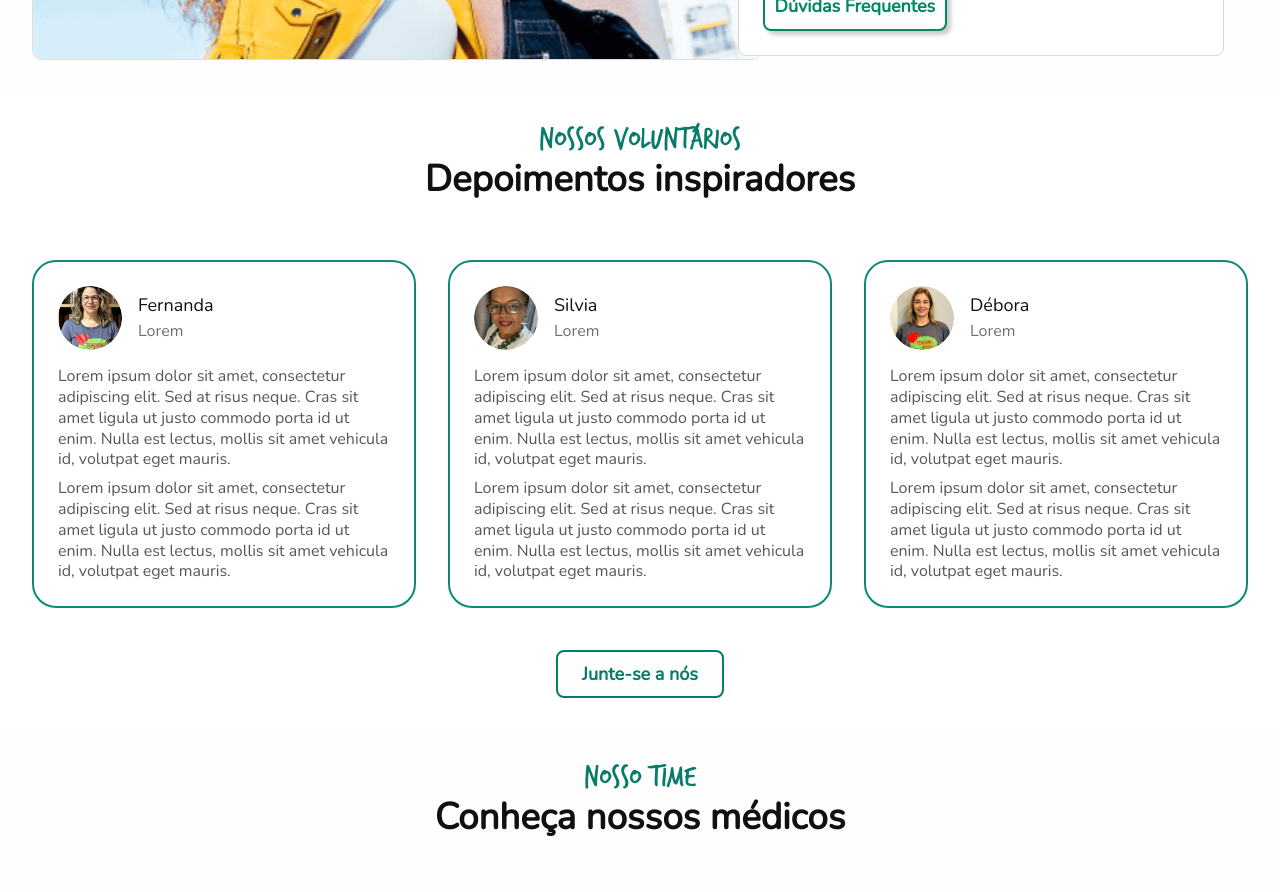
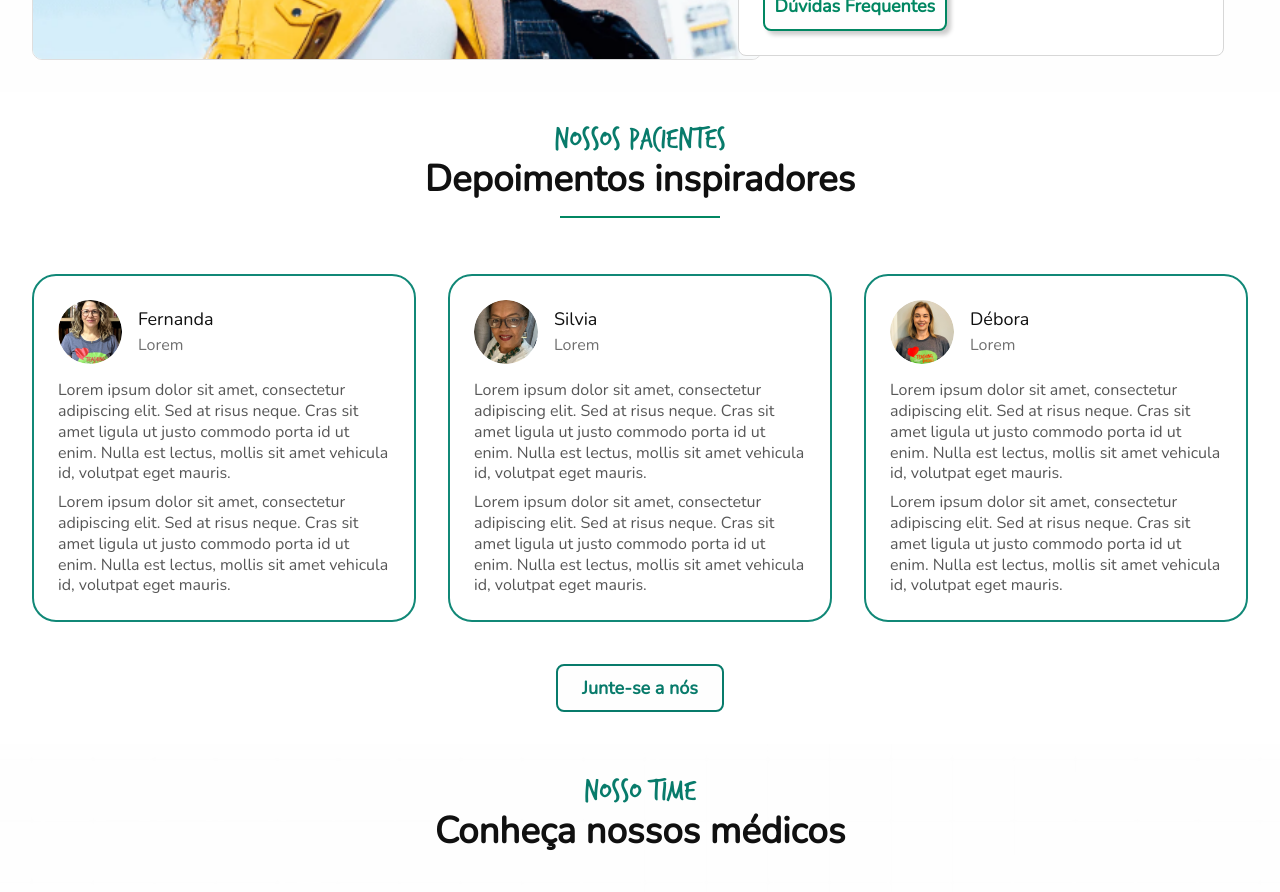
Before and after one commit to glauciabierwagen/lacrei-challenge, a Next.js app: page /medicos in a window 1280 px wide. Shown: the part 1420-2312 px from the top of the page. Built offline with nearby package versions, Linux system fonts and the light colour scheme.

Commit message:
Testimonials update

```diff
--- a/src/features/doctors/doctors-view.tsx
+++ b/src/features/doctors/doctors-view.tsx
@@ -72,8 +72,8 @@ export function DoctorsView() {
 
       <S.Testimonials aria-labelledby="testimonials-title">
         <S.SectionContent>
-          <S.Heading><Home.Handwritten>{en ? "Our volunteers" : "Nossos voluntários"}</Home.Handwritten><h2 id="testimonials-title">{en ? "Inspiring testimonials" : "Depoimentos inspiradores"}</h2></S.Heading>
-          <S.TestimonialGrid>
+          <S.TestimonialHeading><Home.Handwritten>{en ? "Our patients" : "Nossos pacientes"}</Home.Handwritten><h2 id="testimonials-title">{en ? "Inspiring testimonials" : "Depoimentos inspiradores"}</h2></S.TestimonialHeading>
+              <S.TestimonialGrid>
             {volunteers.map(({ name, avatar }) => <S.TestimonialCard key={name} aria-label={en ? `Testimonial from ${name}` : `Depoimento de ${name}`}>
               <header><Image src={`${assets}${avatar}`} width={64} height={64} alt="" /><div><h3>{name}</h3><p>Lorem</p></div></header>
               <p>{lorem}</p><p>{lorem}</p>
--- a/src/features/doctors/doctors.styles.ts
+++ b/src/features/doctors/doctors.styles.ts
@@ -23,6 +23,9 @@ export const SectionContent = styled(Container)`
 export const Heading = styled(Home.CenterHeading)`
   gap: 0;
   h2 { line-height: 1.3; }
+`;
+export const TestimonialHeading = styled(Heading)`
+  h2::after { content: ""; display: block; width: 10rem; height: 2px; margin: .75rem auto 0; background: #018762; }
 `;
 
 // Organiza os depoimentos em cartões que se ajustam ao tamanho da tela.
```
Also changed, not shown: 1 other file (tests, documents, lock files or other folders).
